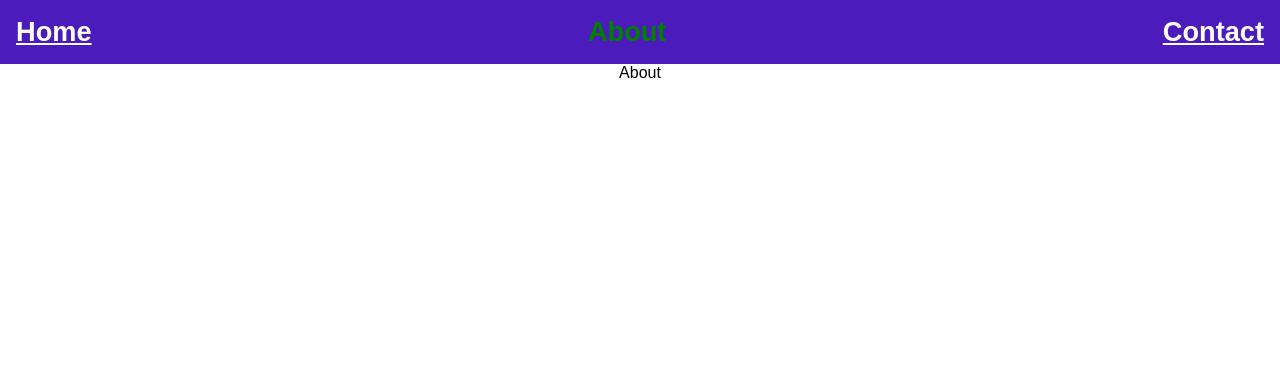
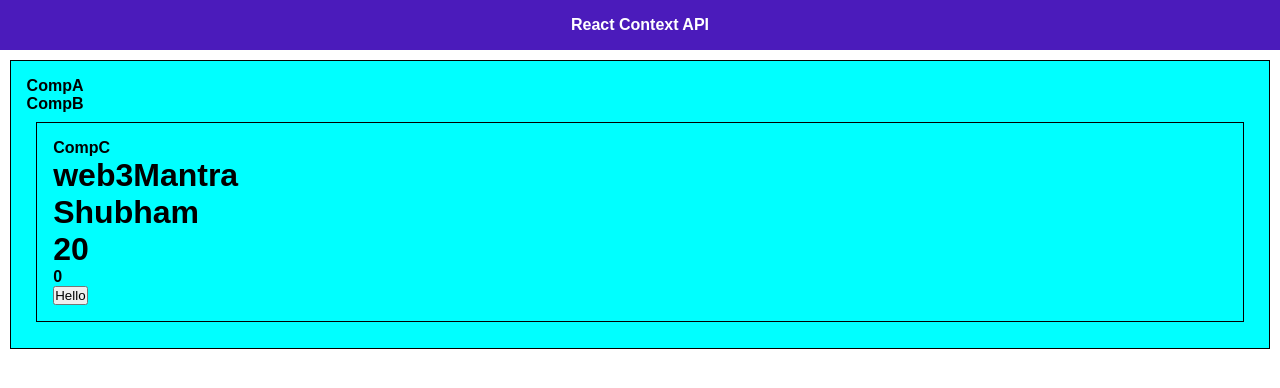
Before and after one commit to AbhirupDey12/depthreact, a React (Create React App) app: page /about in a window 1280 px wide. Shown: the top 388 px of the page. Built offline with nearby package versions, Linux system fonts and the light colour scheme.

Commit message:
Context API Hook

```diff
--- a/src/App.css
+++ b/src/App.css
@@ -1,4 +1,4 @@
-*{
+* {
      margin: 0;
      padding: 0;
      box-sizing: border-box;
@@ -19,9 +19,10 @@
      padding: 1rem;
      font-weight: bold;
      color: white;
-     width: 100%;
+     /* width: 100%;
      display: flex;
-     justify-content: space-between;
+     justify-content: space-between; */
+     text-align: center;
 }
 
 .header a {
@@ -98,3 +99,31 @@
 .container {
      padding: 1rem;
 }
+
+.details_container {
+     padding: 1rem;
+     /* background-color: aqua; */
+     width: 100%;
+}
+
+.de_container {
+     display: flex;
+     justify-content: space-between;
+     padding: 0.8rem;
+     background-color: bisque;
+     margin-bottom: 0.4rem;
+     box-shadow: rgba(0, 0, 0, 0.1) 0px 4px 12px;
+}
+
+.details_container span a {
+     text-decoration: none;
+}
+
+.temp {
+     padding: 1rem;
+     color: black;
+     font-weight: bold;
+     background-color: aqua ;
+     margin: 0.6rem;
+     border: 1px solid black;
+}
--- a/src/App.js
+++ b/src/App.js
@@ -1,19 +1,58 @@
-import React, { useState, useEffect } from "react";
+import React, { useState, useEffect, createContext } from "react";
 import './App.css';
 import Header from "./component/Header";
-import Home from "./component/Home";
-import About from "./component/About";
-import Contact from "./component/Contact";
-import Error from "./component/Error";
-import Insta from "./component/Insta";
-import Mail from "./component/Mail";
+// import Home from "./component/Home";
+// import About from "./component/About";
+// import Contact from "./component/Contact";
+// import Error from "./component/Error";
+// import Insta from "./component/Insta";
+// import Mail from "./component/Mail";
+// import UserDetails from "./component/UserDetails";
 import { BrowserRouter as Router, Switch, Route, Link, Routes } from 'react-router-dom';
+import CompA from "./component/CompA";
+
+const AppState = createContext();
+const NameContext = createContext();
 
 export default function App() {
 
+  const [data, setdata] = useState('web3Mantra');
+  const [name, setName] = useState({ name: "Shubham", age: 20 });
+  const [temp, settemp] = useState(0) ;
+
+  const sayHello = () => {
+    alert("Hello User!");
+  }
+
   return (
+    <>
+      <AppState.Provider value={{ name, data, sayHello }}>
+        <NameContext.Provider value={temp}>
+          <Header />
+          <CompA />
+        </NameContext.Provider>
+      </AppState.Provider>
+    </>
+  )
 
-    <Router>
+};
+
+export { AppState , NameContext };
+
+
+
+
+
+
+
+
+
+
+
+
+
+
+{/* <Router>
 
 <div className="App">
 
@@ -22,27 +61,25 @@ export default function App() {
   <Routes>
 
     {/* Home */}
-          <Route path="/" element={<Home />} />
+//     <Route path="/" element={<Home />} />
 
-          {/* About */}
-          <Route path="/about" element={<About />} />
+//     <Route path="/:userId" element={<UserDetails />} />
 
-          {/* Contact */}
-          <Route path="/contact" element={<Contact />} >
-            <Route index element={<Insta />} />
-            <Route path="insta" element={<Insta />} />
-            <Route path="mail" element={<Mail />} />
-          </Route>
+//     {/* About */}
+//     <Route path="/about" element={<About />} />
 
-          {/* Error Handling */}
-          <Route path="*" element={<Error />} />
+//     {/* Contact */}
+//     <Route path="/contact" element={<Contact />} >
+//       <Route index element={<Insta />} />
+//       <Route path="insta" element={<Insta />} />
+//       <Route path="mail" element={<Mail />} />
+//     </Route>
 
-        </Routes>
+//     {/* Error Handling */}
+//     <Route path="*" element={<Error />} />
 
-      </div>
+//   </Routes>
 
-    </Router >
+// </div>
 
-  )
-
-};
+// </Router >
--- /dev/null
+++ b/src/component/CompA.js
@@ -0,0 +1,13 @@
+import React from 'react'
+import CompB from './CompB';
+
+const CompA = (  ) => {
+     return (
+          <div className='temp'>
+               CompA
+               <CompB  />
+          </div>
+     )
+}
+
+export default CompA;
--- /dev/null
+++ b/src/component/CompB.js
@@ -0,0 +1,13 @@
+import React from 'react'
+import CompC from './CompC'
+
+const CompB = ( ) => {
+     return (
+          <div>
+               CompB
+               <CompC  />
+          </div>
+     )
+}
+
+export default CompB
--- /dev/null
+++ b/src/component/CompC.js
@@ -0,0 +1,21 @@
+import React , {useContext} from 'react' ;
+import { AppState , NameContext } from '../App';
+
+const CompC = () => {
+
+     const data = useContext(AppState) ;
+     const data2 = useContext(NameContext) ;
+
+     return (
+          <div className='temp'>
+               CompC <br />
+               <h1> {data.data} </h1>
+               <h1> {data.name.name} </h1>
+               <h1> {data.name.age} </h1>
+               <code>{data2}</code> <br />
+               <button onClick={ data.sayHello} >Hello</button>
+          </div>
+     ) ;
+} ;
+
+export default CompC ;
--- a/src/component/Error.js
+++ b/src/component/Error.js
@@ -6,10 +6,12 @@ const Error = () => {
   const navigate = useNavigate();
 
   return (
+
     <div>
       404 Page Not Found... <br />
       <button onClick={ () => navigate('/contact') } > Go to Contact Page </button>
     </div>
+
   )
 }
 
--- a/src/component/Header.js
+++ b/src/component/Header.js
@@ -3,22 +3,18 @@ import { Link, NavLink } from 'react-router-dom';
 
 function Header() {
 
-     const navLinkStyles = ({ isActive }) => {
-          return {
-               textDecoration: isActive ? 'none' : 'underline',
-               color: isActive ? 'green' : "white",
-               fontSize: "1.7rem"
-          };
-     };
+     // const navLinkStyles = ({ isActive }) => {
+     //      return {
+     //           textDecoration: isActive ? 'none' : 'underline',
+     //           color: isActive ? 'green' : "white",
+     //           fontSize: "1.7rem"
+     //      };
+     // };
 
      return (
 
           <div className='header'>
-
-               <NavLink style={navLinkStyles} to={'/'} >Home</NavLink>
-               <NavLink style={navLinkStyles} to={'/about'} >About</NavLink>
-               <NavLink style={navLinkStyles} to={'/contact'} >Contact</NavLink>
-
+               React Context API
           </div>
 
      );
--- a/src/component/Home.js
+++ b/src/component/Home.js
@@ -1,9 +1,40 @@
-import React from 'react' ;
+import React from 'react';
+import { Link , Outlet } from 'react-router-dom';
 
 const Home = () => {
+
+  const bioData = [
+    {
+      id: 1,
+      firstName: "Russel",
+      lastName: "Schinner",
+      email: "russel.schinner@gmail.com"
+    },
+    {
+      id: 2,
+      firstName: "Christain",
+      lastName: "Kiehn",
+      email: "Christain.Kiehn@gmail.com"
+    },
+  ]
+
   return (
-    <div>Home</div>
+    <div className='details_container' >
+      {
+        bioData.map((ele) => {
+          return (
+            <Link to={`/${ele.id}`} key={ele.id}>
+              <div  className='de_container' >
+                <span> {ele.firstName} </span>
+                <span> {ele.lastName} </span>
+                <span> {ele.email} </span>
+              </div>
+            </Link>
+          )
+        })
+      }
+    </div>
   )
 }
 
-export default Home ;
+export default Home;
--- /dev/null
+++ b/src/component/UserDetails.js
@@ -0,0 +1,16 @@
+import React from 'react' ;
+import { useParams } from 'react-router-dom';
+
+const UserDetails = () => {
+
+     const {userId} = useParams() ;
+     console.log(userId) ;
+
+     return (
+          <div>
+               <h4>{userId}</h4>
+          </div>
+     )
+}
+
+export default UserDetails
```
Lines whose indentation alone changed are shown as unchanged.
